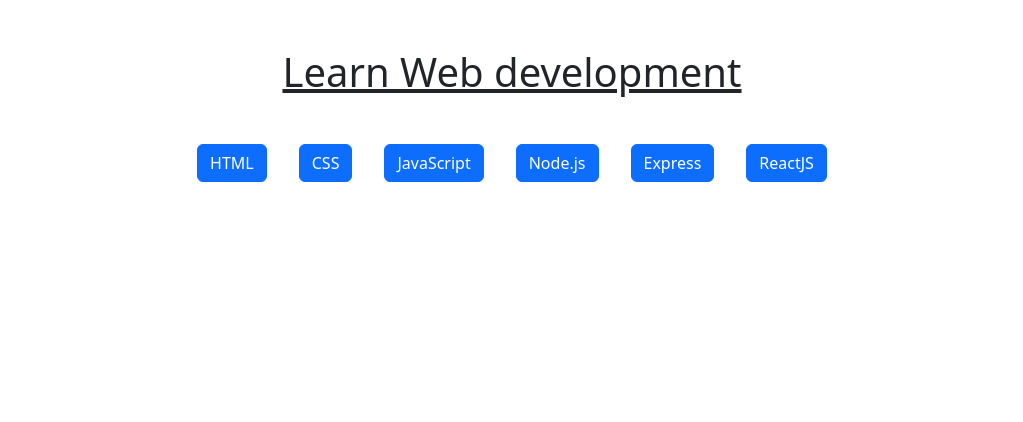
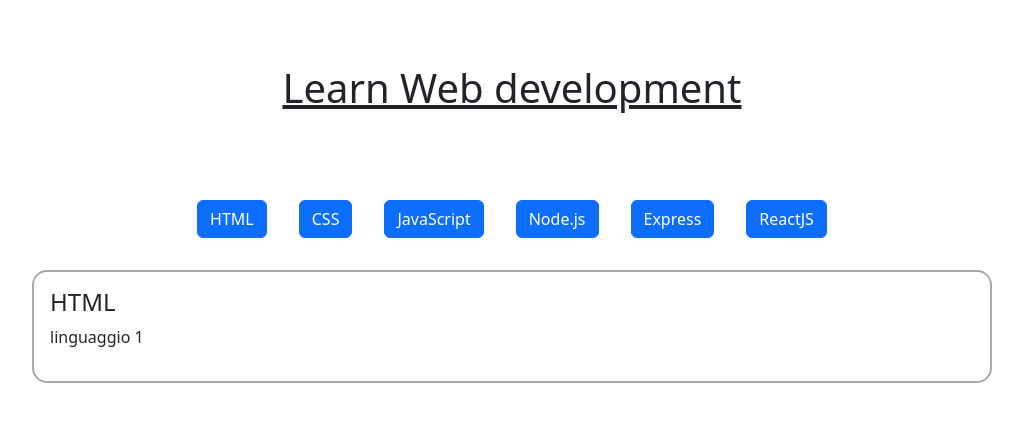
Before and after one commit to SimoneChiodo/react-use-state, a React (Vite) app: page / in a window 1280 px wide. Shown: the top 422 px of the page, without its empty margins (128-1151 px from the left). Built offline with nearby package versions, Linux system fonts and the light colour scheme.

Commit message:
add card

```diff
--- a/src/App.css
+++ b/src/App.css
@@ -1,3 +1,9 @@
 h1 {
     text-decoration: underline;
 }
+
+.card-border {
+    border: 2px solid darkgray;
+    border-radius: 15px;
+    padding: 1rem;
+}
--- a/src/App.jsx
+++ b/src/App.jsx
@@ -49,13 +49,19 @@
             {/* Flex Container */}
             <main className="d-flex flex-column align-items-center mt-5">
                 {/* Title */}
-                <h1>Learn Web development</h1>
+                <h1 className="mt-3 mb-4">Learn Web development</h1>
 
                 {/* Buttons Container */}
-                <div className="mt-4">
+                <div className="mt-5">
                     {linguaggi.map((linguaggio) => (
                         <Button key={linguaggio.id} btnText={linguaggio.nome} />
                     ))}
+                </div>
+
+                {/* Description Card */}
+                <div className="card-border text-start w-75 mt-3">
+                    <h4>{linguaggi[0].nome}</h4>
+                    <p>{linguaggi[0].descrizione}</p>
                 </div>
             </main>
         </>
```
